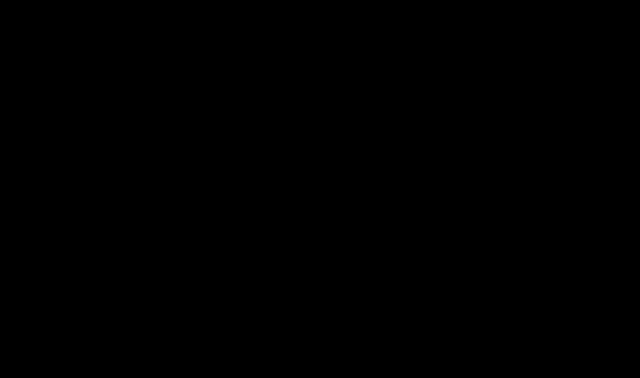
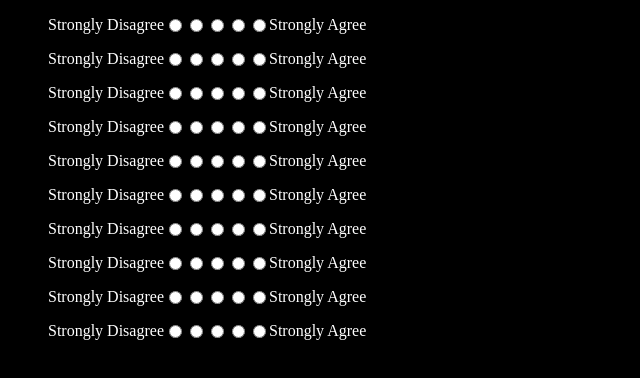
Before and after one commit to minori-fh/which-friend-are-you, a website: page app/public/survey.html in a window 1280 px wide. Shown: the whole page, without its empty margins (0-640 px from the left). Drawn offline with Linux system fonts and the light colour scheme.

Commit message:
insert likert scale for 10 questions

```diff
--- a/app/public/assets/style.css
+++ b/app/public/assets/style.css
@@ -3,6 +3,7 @@ body {
 
 }
 
+/* Home Page Styling */
 #home {
     position: fixed;
     top: 50%;
@@ -23,3 +24,13 @@ body {
     left: 50%;
     margin-left: 307px;
 }
+
+/* Survey Styling */
+.likert li {
+    float: left;
+    list-style-type: none;
+}
+
+.likert {
+    color: white;
+}
--- a/app/public/survey.html
+++ b/app/public/survey.html
@@ -13,5 +13,107 @@
 </head>
 <body>
 
+    <div>
+        <ul class="likert">
+            <li> Strongly Disagree</li>
+            <li><input type="radio" name="guilty" value="1" /></li>
+            <li><input type="radio" name="guilty" value="2" /></li>
+            <li><input type="radio" name="guilty" value="3" /></li>
+            <li><input type="radio" name="guilty" value="4" /></li>
+            <li><input type="radio" name="guilty" value="5" /></li>
+            <li> Strongly Agree </li>
+        </ul><br>
+
+        <ul class="likert">
+            <li> Strongly Disagree</li>
+            <li><input type="radio" name="guilty" value="1" /></li>
+            <li><input type="radio" name="guilty" value="2" /></li>
+            <li><input type="radio" name="guilty" value="3" /></li>
+            <li><input type="radio" name="guilty" value="4" /></li>
+            <li><input type="radio" name="guilty" value="5" /></li>
+            <li> Strongly Agree </li>
+        </ul><br>
+
+        <ul class="likert">
+            <li> Strongly Disagree</li>
+            <li><input type="radio" name="guilty" value="1" /></li>
+            <li><input type="radio" name="guilty" value="2" /></li>
+            <li><input type="radio" name="guilty" value="3" /></li>
+            <li><input type="radio" name="guilty" value="4" /></li>
+            <li><input type="radio" name="guilty" value="5" /></li>
+            <li> Strongly Agree </li>
+        </ul><br>
+
+        <ul class="likert">
+            <li> Strongly Disagree</li>
+            <li><input type="radio" name="guilty" value="1" /></li>
+            <li><input type="radio" name="guilty" value="2" /></li>
+            <li><input type="radio" name="guilty" value="3" /></li>
+            <li><input type="radio" name="guilty" value="4" /></li>
+            <li><input type="radio" name="guilty" value="5" /></li>
+            <li> Strongly Agree </li>
+        </ul><br>
+
+        <ul class="likert">
+            <li> Strongly Disagree</li>
+            <li><input type="radio" name="guilty" value="1" /></li>
+            <li><input type="radio" name="guilty" value="2" /></li>
+            <li><input type="radio" name="guilty" value="3" /></li>
+            <li><input type="radio" name="guilty" value="4" /></li>
+            <li><input type="radio" name="guilty" value="5" /></li>
+            <li> Strongly Agree </li>
+        </ul><br>
+
+        <ul class="likert">
+            <li> Strongly Disagree</li>
+            <li><input type="radio" name="guilty" value="1" /></li>
+            <li><input type="radio" name="guilty" value="2" /></li>
+            <li><input type="radio" name="guilty" value="3" /></li>
+            <li><input type="radio" name="guilty" value="4" /></li>
+            <li><input type="radio" name="guilty" value="5" /></li>
+            <li> Strongly Agree </li>
+        </ul><br>
+
+        <ul class="likert">
+            <li> Strongly Disagree</li>
+            <li><input type="radio" name="guilty" value="1" /></li>
+            <li><input type="radio" name="guilty" value="2" /></li>
+            <li><input type="radio" name="guilty" value="3" /></li>
+            <li><input type="radio" name="guilty" value="4" /></li>
+            <li><input type="radio" name="guilty" value="5" /></li>
+            <li> Strongly Agree </li>
+        </ul><br>
+
+        <ul class="likert">
+            <li> Strongly Disagree</li>
+            <li><input type="radio" name="guilty" value="1" /></li>
+            <li><input type="radio" name="guilty" value="2" /></li>
+            <li><input type="radio" name="guilty" value="3" /></li>
+            <li><input type="radio" name="guilty" value="4" /></li>
+            <li><input type="radio" name="guilty" value="5" /></li>
+            <li> Strongly Agree </li>
+        </ul><br>
+
+        <ul class="likert">
+            <li> Strongly Disagree</li>
+            <li><input type="radio" name="guilty" value="1" /></li>
+            <li><input type="radio" name="guilty" value="2" /></li>
+            <li><input type="radio" name="guilty" value="3" /></li>
+            <li><input type="radio" name="guilty" value="4" /></li>
+            <li><input type="radio" name="guilty" value="5" /></li>
+            <li> Strongly Agree </li>
+        </ul><br>
+
+        <ul class="likert">
+            <li> Strongly Disagree</li>
+            <li><input type="radio" name="guilty" value="1" /></li>
+            <li><input type="radio" name="guilty" value="2" /></li>
+            <li><input type="radio" name="guilty" value="3" /></li>
+            <li><input type="radio" name="guilty" value="4" /></li>
+            <li><input type="radio" name="guilty" value="5" /></li>
+            <li> Strongly Agree </li>
+        </ul>
+    </div>
+
 </body>
 </html>
```
